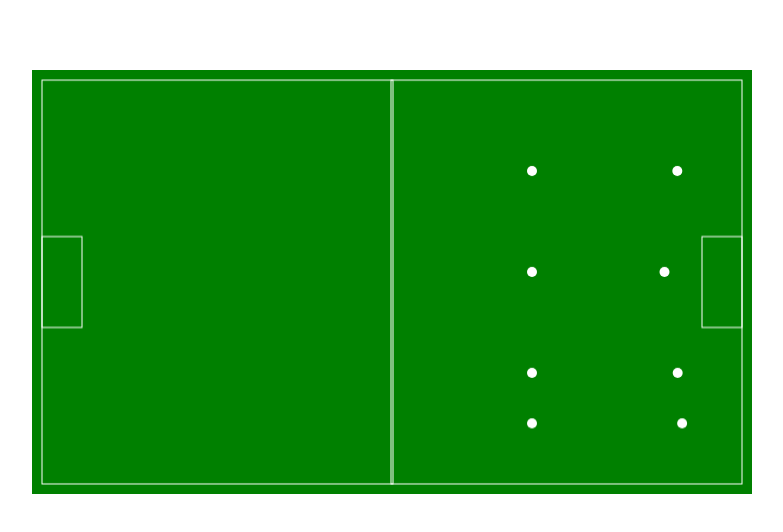
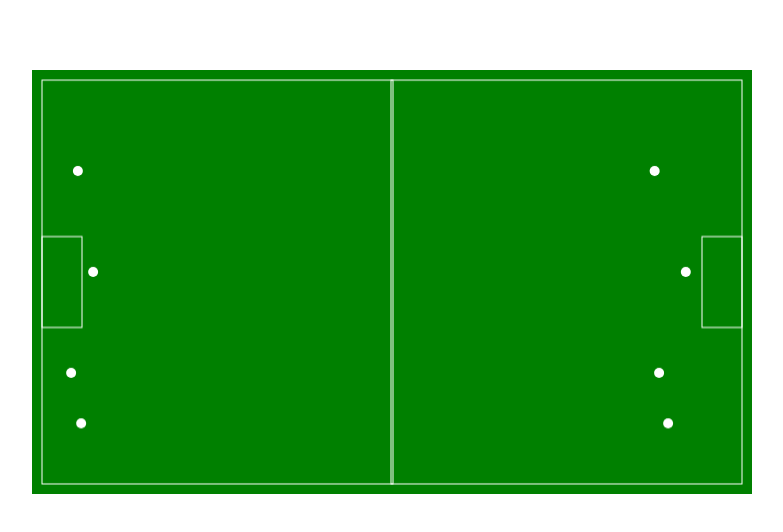
Before and after one commit to BangKarlsen/soccer, a plain HTML site: page index.html in a window 1280 px wide. Shown: the whole page, without its empty margins (248-1031 px from the left). Drawn offline with Linux system fonts and the light colour scheme.

Commit message:
Split into separate teams

```diff
--- /dev/null
+++ b/FcKogle.js
@@ -0,0 +1,21 @@
+function createFcKogle(teams) {
+    function FcKogle(name, side) {
+        this.name = name;
+        this.side = side;
+        console.log('Created ' + side + ' team: ' + name);
+    }
+
+    FcKogle.prototype.tick = function(playersPos, opponents, ball) {
+        var playerDirs = [];
+        var runDir = this.side === 'left' ? 0 : Math.PI;
+        playersPos.forEach(function(player) {
+            playerDirs.push({
+                runDir: runDir,
+                runSpeed: Math.random() * 3
+            });
+        });
+        return playerDirs;
+    }
+
+    teams.push(FcKogle);
+}
--- /dev/null
+++ b/FcMowgli.js
@@ -0,0 +1,21 @@
+function createFcMowgli(teams) {
+    function FcMowgli(name, side) {
+        this.name = name;
+        this.side = side;
+        console.log('Created ' + side + ' team: ' + name);
+    }
+
+    FcMowgli.prototype.tick = function(playersPos, opponents, ball) {
+        var playerDirs = [];
+        var runDir = this.side === 'left' ? 0 : Math.PI;
+        playersPos.forEach(function(player) {
+            playerDirs.push({
+                runDir: runDir,
+                runSpeed: Math.random() * 3
+            });
+        });
+        return playerDirs;
+    }
+
+    teams.push(FcMowgli);
+};
--- a/index.html
+++ b/index.html
@@ -16,6 +16,8 @@
         <canvas id="field" width="720" height="420" moz-opaque>If you can read this something went wrong and the canvas tag did not load properly. Sry.</canvas>
 
     </div>
+    <script src="/FcKogle.js"></script>
+    <script src="/FcMowgli.js"></script>
     <script src="/main.js"></script>
 </body>
 </html>
--- a/main.js
+++ b/main.js
@@ -1,22 +1,3 @@
-function Team(name, side) {
-    this.name = name;
-    this.side = side;
-    console.log('Created ' + side + ' team: ' + name);
-}
-
-Team.prototype.tick = function(playersPos, opponents, ball) {
-    var playerDirs = [];
-    playersPos.forEach(function(player) {
-        // ignore positions and just run
-        playerDirs.push({
-            // runDir: Math.random() * Math.PI * 2,
-            runDir: 0,
-            runSpeed: Math.random() * 3
-        });
-    });
-    return playerDirs;
-}
-
 
 function Soccer() {
     var canvas = document.getElementById('field');
@@ -34,8 +15,13 @@ function Soccer() {
         h: 90
     };
 
-    this.team1 = new Team('1', 'left');
-    this.team2 = new Team('2', 'right');
+    // Still not the nicest way to do this... hmm..
+    var teams = [];
+    createFcMowgli(teams);
+    createFcKogle(teams);
+
+    this.team1 = new teams[0]('1', 'left');
+    this.team2 = new teams[1]('2', 'right');
     this.playersPosTeam1 = [{x: 200, y: 100}, {x: 200, y: 200}, {x: 200, y: 300}, {x: 200, y: 350}];
     this.playersPosTeam2 = [{x: 500, y: 100}, {x: 500, y: 200}, {x: 500, y: 300}, {x: 500, y: 350}];
 };
@@ -67,8 +53,14 @@ Soccer.prototype.tick = function(time) {
     var posTeam1 = this.playersPosTeam1;
     var playerDirsTeam1 = this.team1.tick(this.playersPosTeam1, this.playersPosTeam2);
     playerDirsTeam1.forEach(function(playerDir, index) {
-        posTeam1[index].x += Math.cos(-playerDir.runDir) * playerDir.runSpeed;
-        posTeam1[index].y += Math.sin(-playerDir.runDir) * playerDir.runSpeed;
+        posTeam1[index].x += Math.cos(-playerDir.runDir) * playerDir.runSpeed; // consider integrating over time
+        posTeam1[index].y += Math.sin(-playerDir.runDir) * playerDir.runSpeed; // to be independent of refreshRate
+    });
+    var posTeam2 = this.playersPosTeam2;
+    var playerDirsTeam2 = this.team2.tick(this.playersPosTeam2, this.playersPosTeam1);
+    playerDirsTeam2.forEach(function(playerDir, index) {
+        posTeam2[index].x += Math.cos(-playerDir.runDir) * playerDir.runSpeed; // consider integrating over time
+        posTeam2[index].y += Math.sin(-playerDir.runDir) * playerDir.runSpeed; // to be independent of refreshRate
     });
     this.draw();
 };
```
